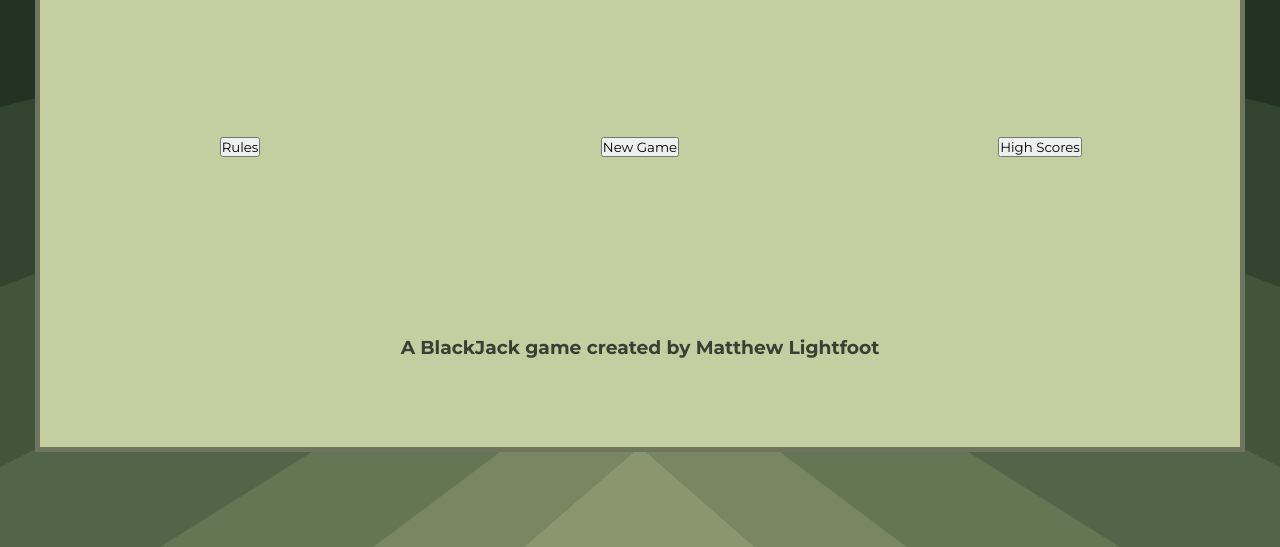
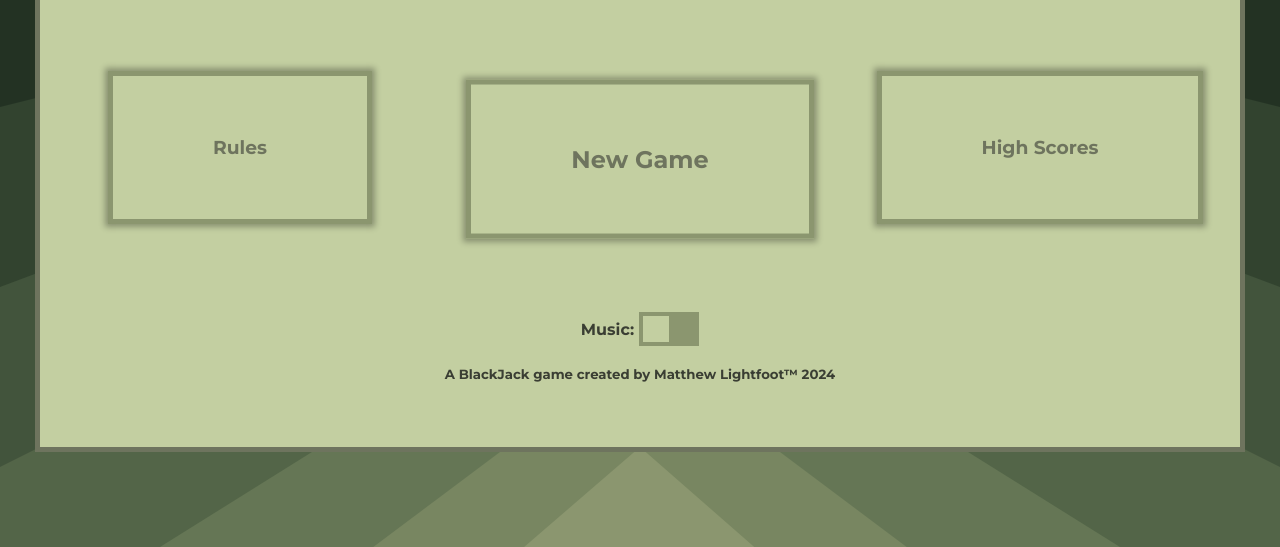
Before and after one commit to Mtlightfoot/pocket-ace, a plain HTML site: page index.html in a window 1280 px wide. Shown: the part 253-800 px from the top of the page. Drawn offline with Linux system fonts and the light colour scheme.

Commit message:
Added switchbox button for music toggle

```diff
--- a/index.html
+++ b/index.html
@@ -21,14 +21,30 @@
             <img src="./img/playing-cards-logo-right - Copy.png" alt="">
         </div>
         <div class="center-container1">
-            <button class="sub-btn">Rules</button>
+            <button class="sub-btn">
+                <h3>Rules</h3>
+            </button>
         </div>
-        <div class="center-container2"><button class="new-game-btn">New Game</button></div>
-        <div class="center-container3"><button class="sub-btn">High Scores</button></div>
+        <div class="center-container2"><button class="new-game-btn floating">
+                <h2>New Game</h2>
+            </button></div>
+        <div class="center-container3"><button class="sub-btn">
+                <h3>High Scores</h3>
+            </button></div>
         <div class="bottom-container">
-            <h3>A BlackJack game created by Matthew Lightfoot</h3>
+            <div class="switch-container">
+                <h4 class="music-title">Music:</h4>
+                <label class="switch">
+                    <input type="checkbox" id="music-checkbox">
+                    <span class="slider"></span>
+                </label>
+            </div>
+
+            <h5>A BlackJack game created by Matthew Lightfoot™ 2024</h5>
         </div>
     </div>
+
+
 
 </body>
 
--- a/styles.css
+++ b/styles.css
@@ -37,9 +37,9 @@ body {
     font-weight: 800;
 }
 
-.top-container-left, .top-container-center, .top-container-right {
-    /* border-bottom: 5px solid #8B966F; */
-}
+/* .top-container-left, .top-container-center, .top-container-right {
+    border-bottom: 5px solid #8B966F;
+} */
 
 .top-container-left {
     grid-column: 1/2;
@@ -70,7 +70,123 @@ body {
     grid-column: 5/7;
 }
 
+.new-game-btn {
+    padding: 60px 100px;
+    border: 5px solid #8B966F;
+    color: #6E745E;
+    font-size: 1em;
+    background-color: #C3CFA1;
+    box-shadow: 0 0 6px 3px rgba(0, 0, 0, 0.3);
+}
+
+.sub-btn {
+    padding: 60px 100px;
+    border: 5px solid #8B966F;
+    color: #6E745E;
+    font-size: 1em;
+    background-color: #C3CFA1;
+    box-shadow: 0 0 6px 3px rgba(0, 0, 0, 0.3);
+}
+
+.new-game-btn:hover,
+.sub-btn:hover {
+    background-color: #3A3E33;
+    color: #8B966F;
+    transition: 0.3s;
+}
+
+.floating {
+    animation-name: floating;
+    animation-duration: 3s;
+    animation-iteration-count: infinite;
+    animation-timing-function: ease-in-out;
+}
+
+@keyframes floating {
+    0% {
+        transform: translate(0, 0px);
+    }
+
+    50% {
+        transform: translate(0, 15px);
+    }
+
+    100% {
+        transform: translate(0, -0px);
+    }
+}
+
 .bottom-container {
+    display: flex;
+    flex-direction: column;
     grid-column-start: 1;
     grid-column-end: 7;
 }
+
+/* Music Switch CSS
+
+/* The switch - the box around the slider */
+
+.switch-container {
+    display: flex;
+    justify-content: center;
+    align-items: center;
+    margin-bottom: 20px;
+}
+
+.music-title {
+    margin-right: 5px;
+}
+
+.switch {
+    position: relative;
+    display: inline-block;
+    width: 60px;
+    height: 34px;
+}
+
+/* Hide default HTML checkbox */
+.switch input {
+    opacity: 0;
+    width: 0;
+    height: 0;
+}
+
+/* The slider */
+.slider {
+    position: absolute;
+    cursor: pointer;
+    top: 0;
+    left: 0;
+    right: 0;
+    bottom: 0;
+    background-color: #8B966F;
+    -webkit-transition: .4s;
+    transition: .4s;
+}
+
+.slider:before {
+    position: absolute;
+    content: "";
+    height: 26px;
+    width: 26px;
+    left: 4px;
+    bottom: 4px;
+    background-color: #C3CFA1;
+    -webkit-transition: .4s;
+    transition: .4s;
+}
+
+input:checked+.slider {
+    background-color: #3A3E33;
+}
+
+input:focus+.slider {
+    box-shadow: 0 0 1px #3A3E33;
+}
+
+input:checked+.slider:before {
+    -webkit-transform: translateX(26px);
+    -ms-transform: translateX(26px);
+    transform: translateX(26px);
+}
```
Also changed, not shown: 1 other file.
